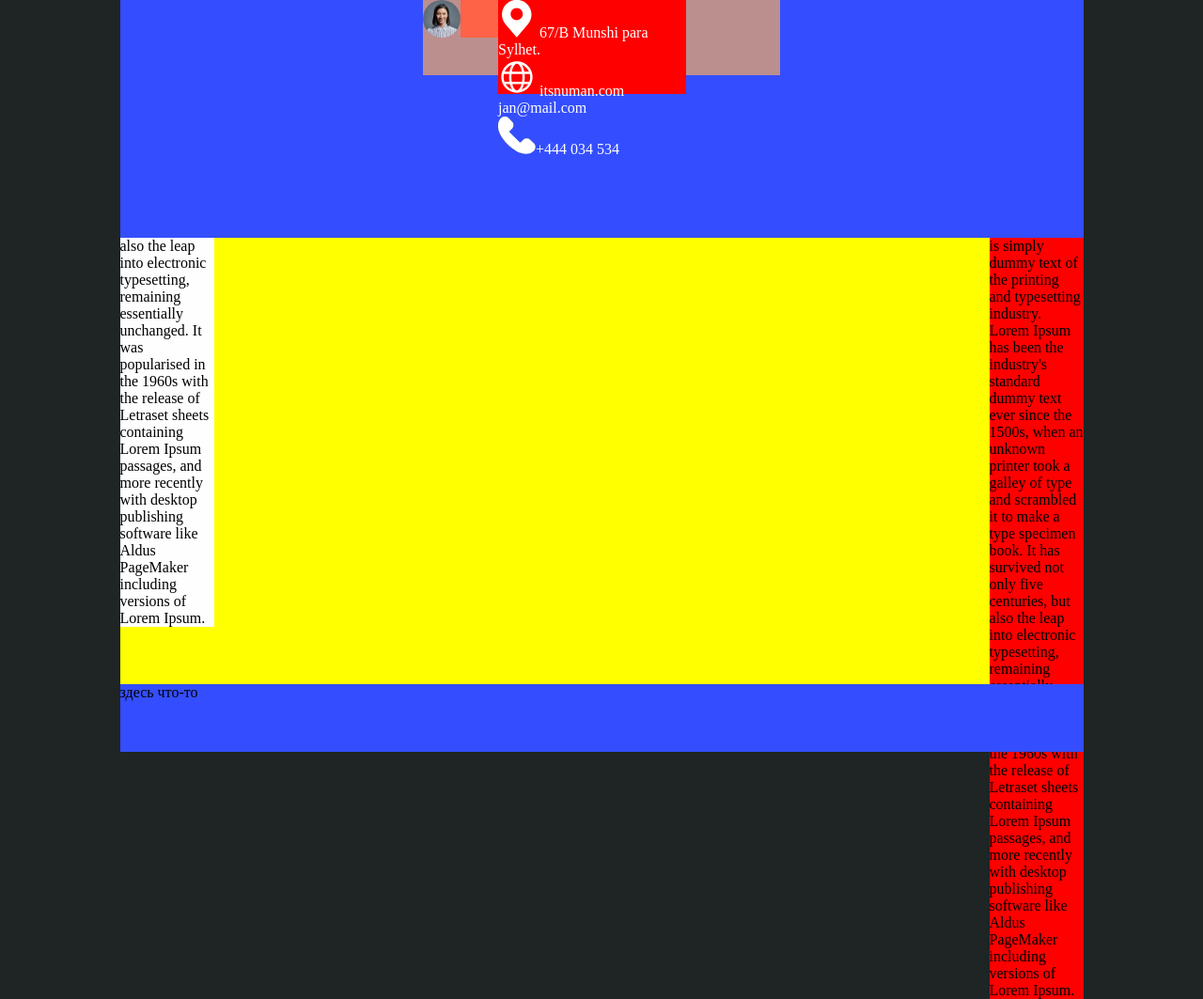
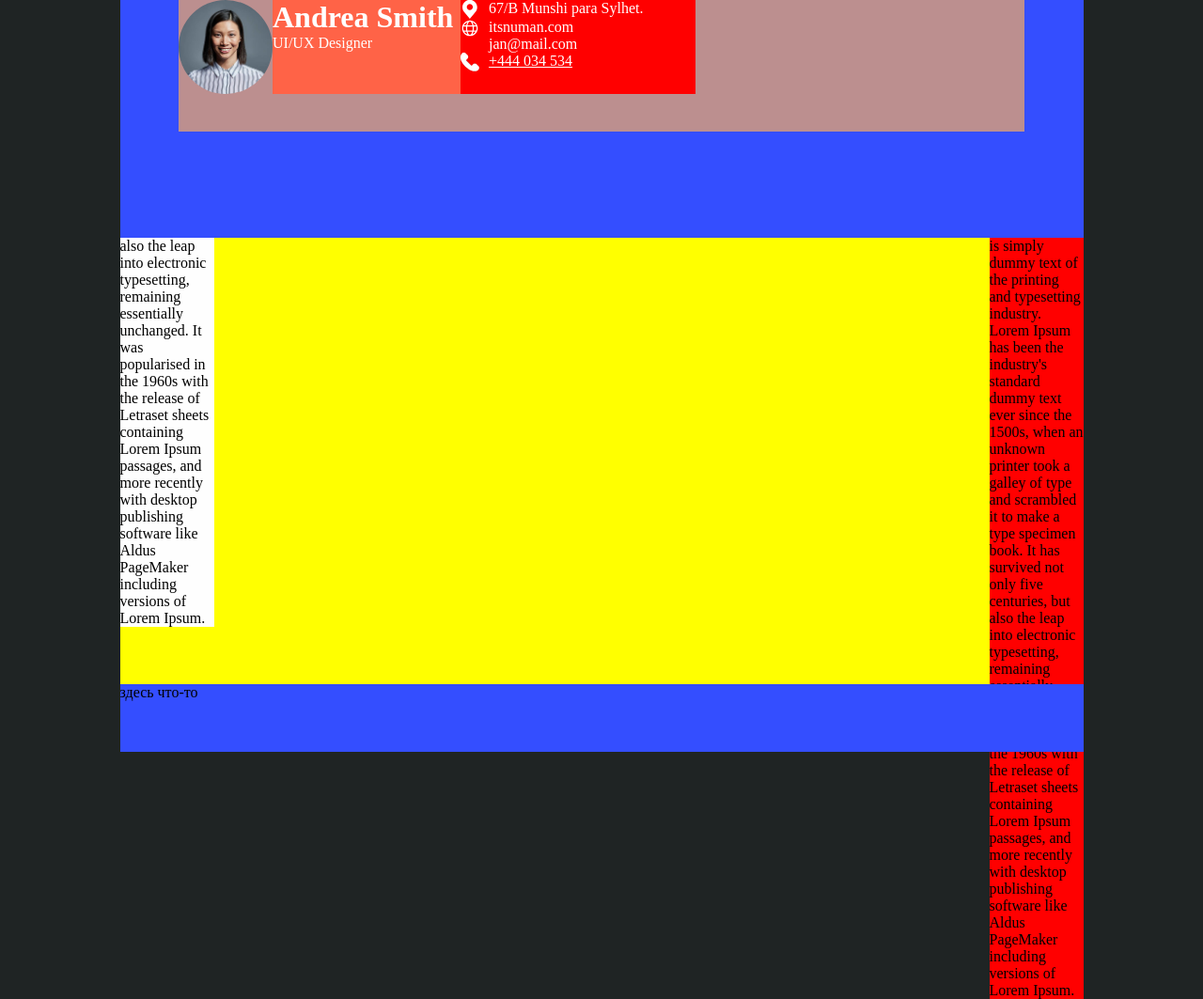
Before and after one commit to confesssa/CV-layout, a plain HTML site: page index.html in a window 1280 px wide. Shown: the whole page at 94% size. Drawn offline with Linux system fonts and the light colour scheme.

Commit message:
feat: add content for the header

```diff
--- a/index.html
+++ b/index.html
@@ -13,17 +13,27 @@
 <header class="header">
   <div class="header-container">
     <img class="header-photo" src="./Assets/profile.jpg" alt="profile photo">
-    <div class="header-title"></div>
+    <div class="header-title">
+      <h1>Andrea Smith </h1>
+      <p>UI/UX Designer</p>
+    </div>
     <div class="header-contacts">
       <p class="header-address">
-        <!-- <object type="image/svg+xml" data="./Assets/icons/map.svg" class="header-icons">
-            Kiwi Logo fallback image in CSS
-        </object> -->
-        <img class="header-icons" src="./Assets/icons/map.svg" alt="">
+        <img class="header-icon" src="./Assets/icons/map.svg" alt="">
         <a href="https://www.google.com/maps/search/67%2FB+Munshi+para+Sylhet./@24.4179153,89.2684903,6.21z">67/B Munshi para Sylhet.</a></p>
-      <p class="header-website"><img class="header-icons" src="./Assets/icons/globe.svg" alt=""> <a href="itsnuman.com">itsnuman.com </a></p>
-      <p class="header-mail"><a href="mailto:jan@mail.com">jan@mail.com</a></p>
-      <p><img src="" alt=""><img class="header-icons" src="./Assets/icons/Call.svg" alt=""><a href="tel:+11111111">+444 034 534</a></p>
+      <div class="header-website">
+        <img class="header-icon" src="./Assets/icons/globe.svg" alt="">
+        <div class="header-info">
+          <p><a href="itsnuman.com">itsnuman.com</a></p>
+          <p><a href="mailto:jan@mail.com">jan@mail.com</a></p>
+
+        </div>
+
+      </div>
+      <div class="header-phone">
+        <img class="header-icon" src="./Assets/icons/Call.svg" alt="">
+        <a href="tel:+11111111">+444 034 534</a>
+      </div>
     </div>
   </div>
 
--- a/style.css
+++ b/style.css
@@ -1,3 +1,4 @@
+/* GENERAL */
 * {
   margin: 0;
   padding: 0;
@@ -20,35 +21,40 @@ body {
   width: 1025px;
 }
 
+/* HEADER */
 .header {
   background: #344eff;
-  width: 100%;
+  /* width: 100%; */
   height: 253px;
 }
 
 .header-container {
   background: rosybrown;
-  height: 80px;
-  width: 380px;
+  height: 140px;
+  width: 900px;
   margin: auto;
+}
+
+.header-container * {
+  color: white;
 }
 
 .header-photo {
   border-radius: 50%;
-  width: 40px;
-  height: 40px;
+  width: 100px;
+  height: 100px;
   float: left;
 }
 
 .header-title {
-  width: 40px;
-  height: 40px;
+  width: 200px;
+  height: 100px;
   background: tomato;
   float: left;
 }
 
 .header-contacts {
-  width: 200px;
+  width: 250px;
   height: 100px;
   background: red;
   float: left;
@@ -58,12 +64,29 @@ p > a {
   text-decoration: none;
   /* font-size: 46px; */
   opacity: 1;
-color:#fff;
 }
 
-.header-icons {
-  width: 40px;
-  height: 40px;
+p > a:hover {
+  color: red;
+}
+
+.header-icon {
+  width: 20px;
+  height: 20px;
+  float: left;
+  margin-right: 10px;
+}
+
+.header-info {
+  float: left;
+}
+
+.header-website {
+  clear: both;
+}
+
+.header-phone {
+  clear: both;
 }
 
 .main {
```
